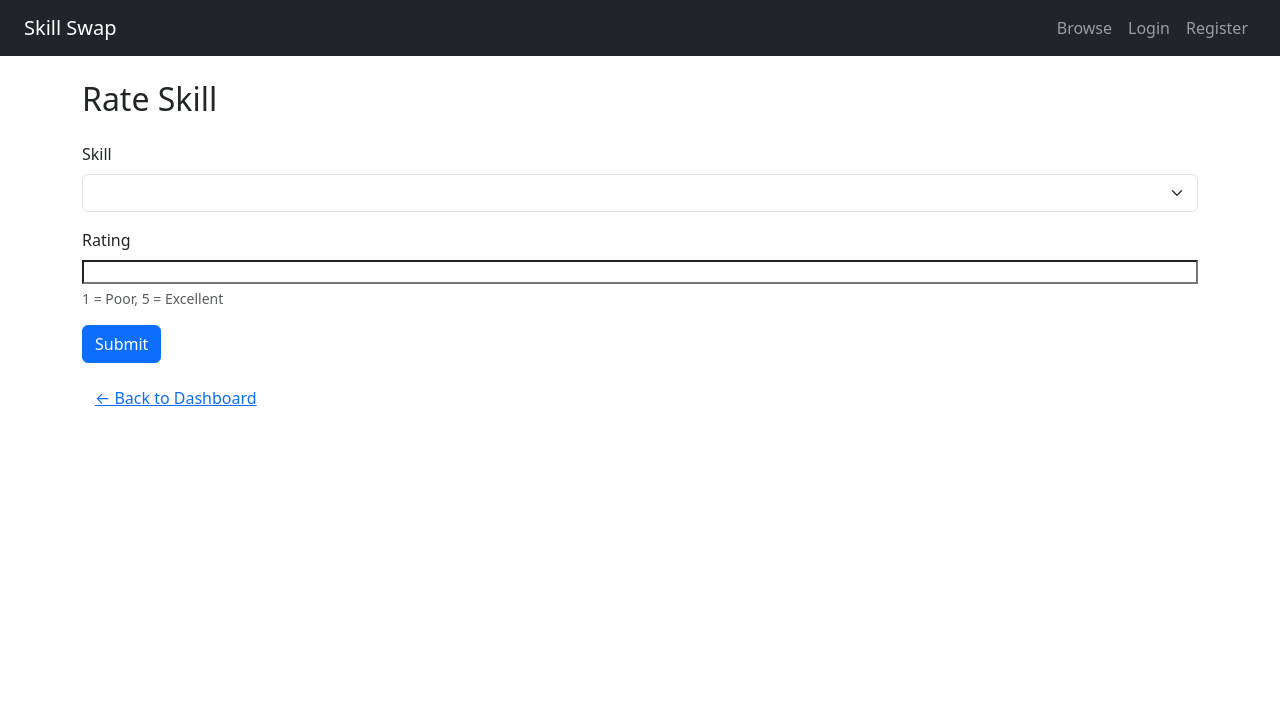
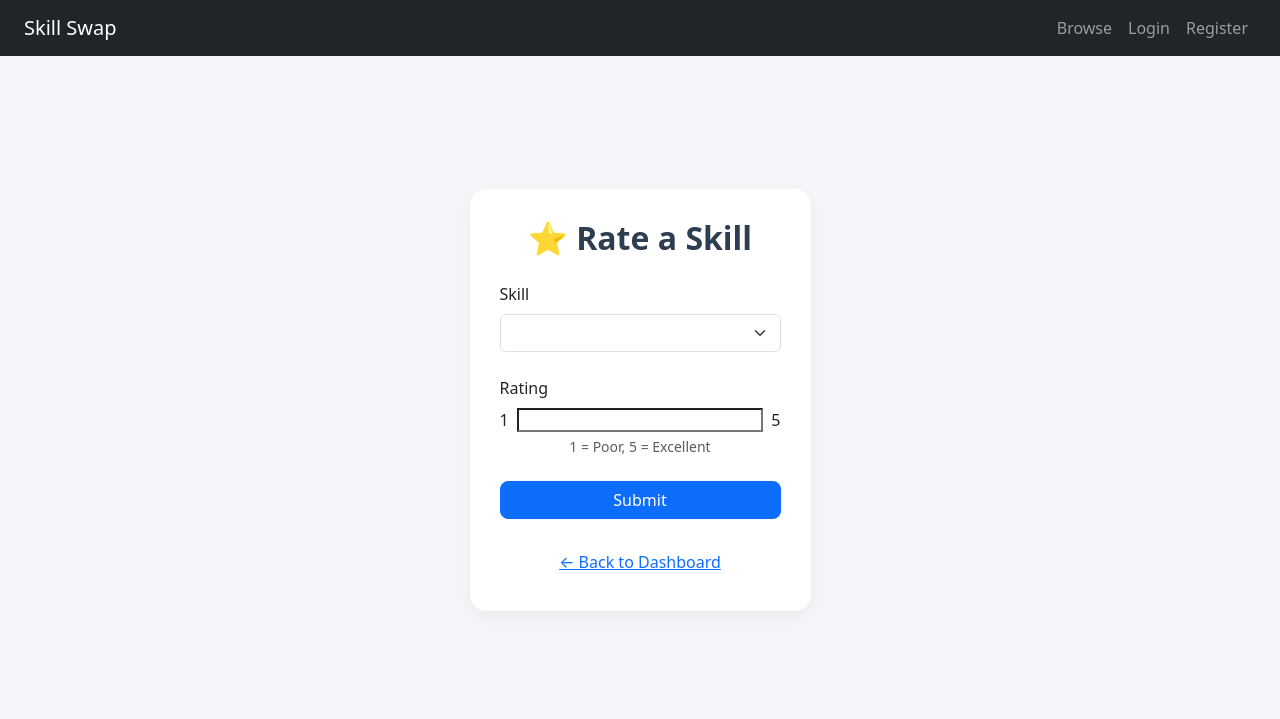
Before and after one commit to JAMPANIKOMAL/Skill-Swap-Platform-Odoo-Hackathon-2025-Round-01, a Python web app: template skill_swap_platform/app/templates/add_skill.html in a window 1280 px wide. Shown: the top 719 px of the page. Run offline with Jinja, Linux system fonts and the light colour scheme; the template is opened without the code that fills it, so the values that code supplies are empty, except form fields; tables that the repository leaves empty hold one stand-in row (values such as "Sample post"); form fields are guessed from the names that the template uses.

Commit message:
Update add_skill.html

```diff
--- a/skill_swap_platform/app/templates/add_skill.html
+++ b/skill_swap_platform/app/templates/add_skill.html
@@ -1,22 +1,69 @@
 {% extends "layout.html" %}
 {% block content %}
-<h2 class="mb-4">Rate Skill</h2>
-<form method="POST">
+<style>
+    body {
+        background-color: #f4f6fa;
+    }
+    .rate-skill-card {
+        background-color: #fff;
+        border-radius: 16px;
+        padding: 30px;
+        box-shadow: 0 6px 20px rgba(0, 0, 0, 0.05);
+        max-width: 500px;
+        margin: auto;
+    }
+    .rate-skill-card h2 {
+        font-weight: 600;
+        color: #2c3e50;
+        text-align: center;
+    }
+    .form-range::-webkit-slider-thumb {
+        background-color: #0d6efd;
+    }
+    .btn-primary {
+        border-radius: 8px;
+        font-weight: 500;
+    }
+    .btn-link {
+        display: block;
+        text-align: center;
+        color: #0d6efd;
+    }
+</style>
+
+<div class="container d-flex justify-content-center align-items-center" style="min-height: 80vh;">
+    <div class="rate-skill-card">
+        <h2 class="mb-4">⭐ Rate a Skill</h2>
+        <form method="POST" novalidate>
             {{ form.hidden_tag() }}
 
-    <div class="mb-3">
+            <div class="mb-4">
                 {{ form.skill.label(class="form-label") }}
                 {{ form.skill(class="form-select") }}
+                {% for error in form.skill.errors %}
+                    <div class="text-danger small">{{ error }}</div>
+                {% endfor %}
             </div>
 
-    <div class="mb-3">
+            <div class="mb-4">
                 {{ form.rating.label(class="form-label") }}
-        {{ form.rating(class="form-range", min=1, max=5) }}
-        <div class="form-text">1 = Poor, 5 = Excellent</div>
+                <div class="d-flex align-items-center">
+                    <span class="me-2">1</span>
+                    {{ form.rating(class="form-range flex-grow-1", min=1, max=5) }}
+                    <span class="ms-2">5</span>
+                </div>
+                <div class="form-text text-center">1 = Poor, 5 = Excellent</div>
+                {% for error in form.rating.errors %}
+                    <div class="text-danger small">{{ error }}</div>
+                {% endfor %}
             </div>
 
+            <div class="d-grid">
                 {{ form.submit(class="btn btn-primary") }}
+            </div>
         </form>
 
-<a class="btn btn-link mt-3" href="{{ url_for('main.dashboard') }}">← Back to Dashboard</a>
+        <a class="btn btn-link mt-4" href="{{ url_for('main.dashboard') }}">← Back to Dashboard</a>
+    </div>
+</div>
 {% endblock %}
```
Lines whose indentation alone changed are shown as unchanged.
